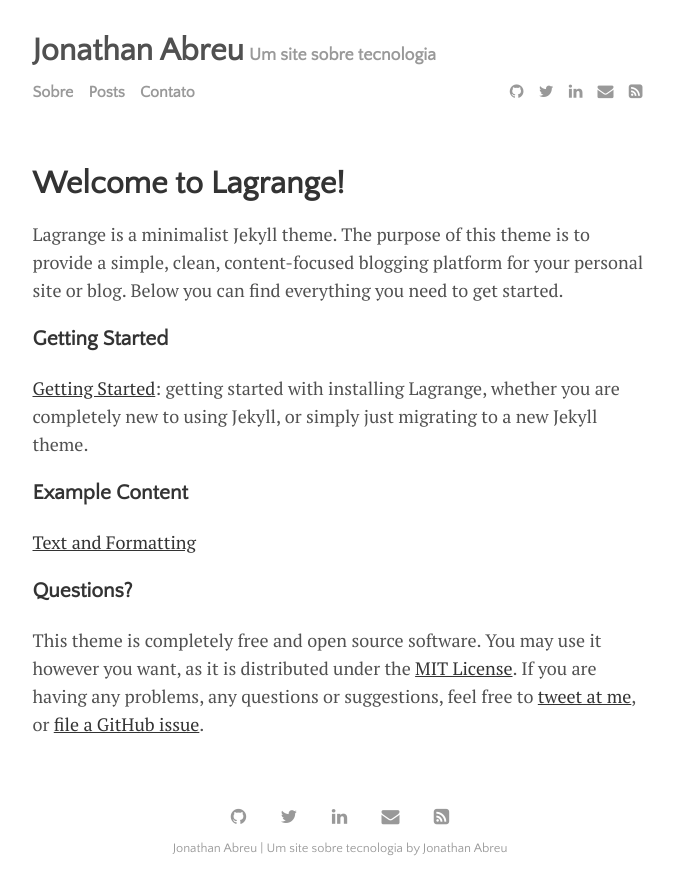
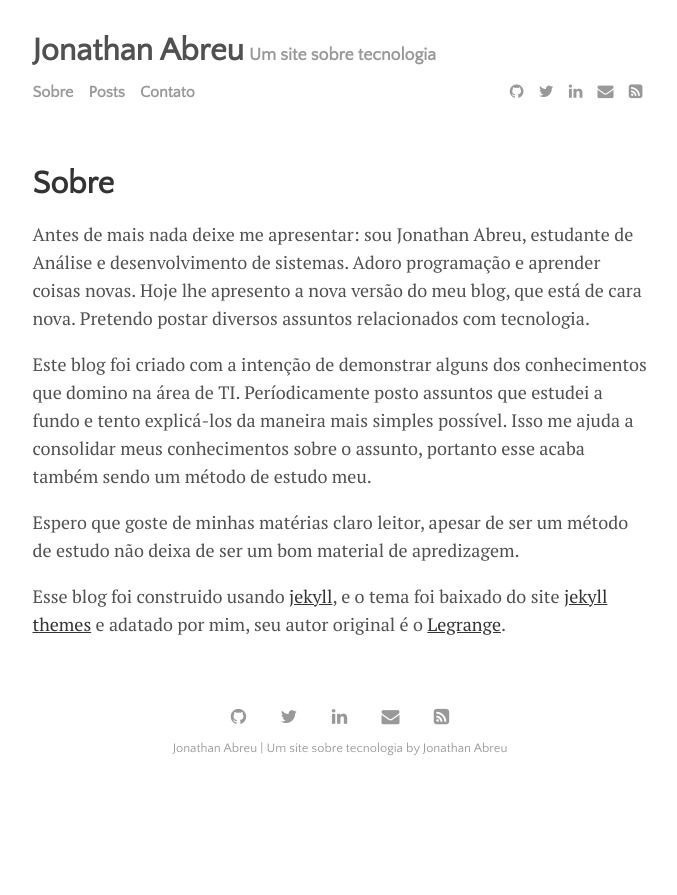
Before and after one commit to Jonathan220/Jonathan220.github.io, a Jekyll site: the page built from menu/about.md, in a window 1280 px wide. Shown: the top 895 px of the page, without its empty margins (300-977 px from the left). Built offline with Jekyll 4.4.1, drawn with Linux system fonts in a browser that asks for light colours.

Commit message:
alterando o menu

```diff
--- a/menu/about.md
+++ b/menu/about.md
@@ -1,18 +1,13 @@
 ---
 layout: page
-title: Welcome to Lagrange!
+title: Sobre
+image: 'https://source.unsplash.com/wn-KYaHwcis/800x400'
 ---
 
-Lagrange is a minimalist Jekyll theme. The purpose of this theme is to provide a simple, clean, content-focused blogging platform for your personal site or blog. Below you can find everything you need to get started.
+Antes de mais nada deixe me apresentar: sou Jonathan Abreu, estudante de Análise e desenvolvimento de sistemas. Adoro programação e aprender coisas novas. Hoje lhe apresento a nova versão do meu blog, que está de cara nova. Pretendo postar diversos assuntos relacionados com tecnologia.
 
-### Getting Started
+Este blog foi criado com a intenção de demonstrar alguns dos conhecimentos que domino na área de TI. Períodicamente posto assuntos que estudei a fundo e tento explicá-los da maneira mais simples possível. Isso me ajuda a consolidar meus conhecimentos sobre o assunto, portanto esse acaba também sendo um método de estudo meu.
 
-[Getting Started](): getting started with installing Lagrange, whether you are completely new to using Jekyll, or simply just migrating to a new Jekyll theme.
+Espero que goste de minhas matérias claro leitor, apesar de ser um método de estudo não deixa de ser um bom material de apredizagem.
 
-### Example Content
-
-[Text and Formatting]()
-
-### Questions?
-
-This theme is completely free and open source software. You may use it however you want, as it is distributed under the [MIT License](http://choosealicense.com/licenses/mit/). If you are having any problems, any questions or suggestions, feel free to [tweet at me](https://twitter.com/intent/tweet?text=My%question%about%Lagrange%is:%&amp;via=paululele), or [file a GitHub issue](https://github.com/lenpaul/lagrange/issues/new).
+Esse blog foi construido  usando [jekyll](https://jekyllrb.com/), e o tema foi baixado do site [jekyll themes](http://jekyllthemes.org/) e adatado por mim, seu autor original é o [Legrange](https://github.com/LeNPaul/Lagrange).
```
Also changed, not shown: menu/contact.md (+2 -2 lines), menu/writing.md (+1 -1 lines).
